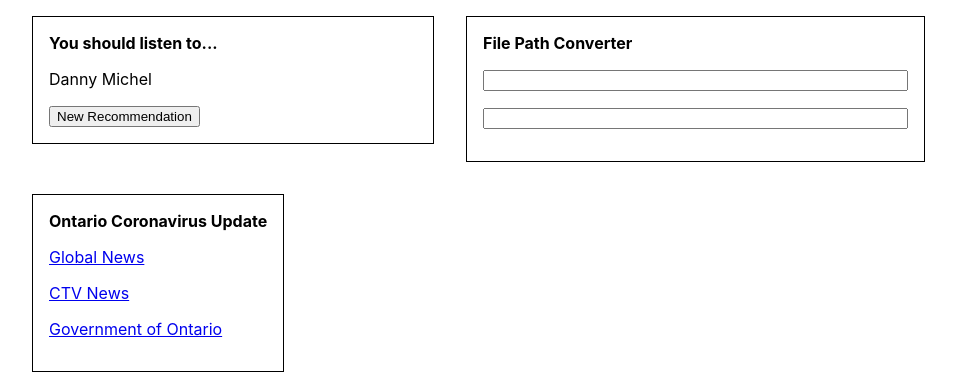
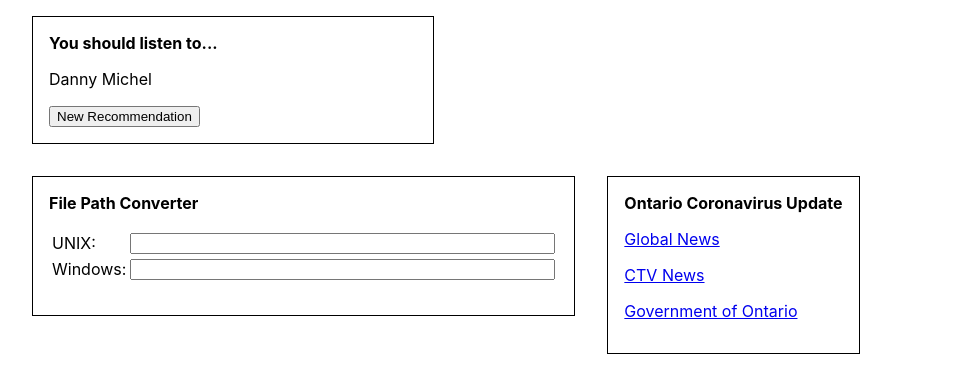
Before and after one commit to jdw1996/dashboard, a React (Create React App) app: page / in a window 1280 px wide. Shown: the top 376 px of the page, without its empty margins (144-1100 px from the left). Built offline with nearby package versions, Linux system fonts and the light colour scheme.

Commit message:
Improve FilePathConverter layout

```diff
--- a/src/FilePathConverter.tsx
+++ b/src/FilePathConverter.tsx
@@ -32,18 +32,38 @@ export function FilePathConverter(): JSX.Element {
 
   return (
     <Widget className="file-path-converter" title="File Path Converter">
-      <p>
-        <input type="text" id="unix-path-input" value={unixPath} size={inputSize} onChange={handleUnixChange} />
-      </p>
-      <p>
+      <table>
+        <tr>
+          <td>
+            <label htmlFor="unix">UNIX:</label>
+          </td>
+          <td>
+            <input
+              type="text"
+              id="unix-path-input"
+              name="unix"
+              value={unixPath}
+              onChange={handleUnixChange}
+              size={inputSize}
+            />
+          </td>
+        </tr>
+        <tr>
+          <td>
+            <label htmlFor="windows">Windows:</label>
+          </td>
+          <td>
             <input
               type="text"
               id="windows-path-input"
+              name="windows"
               value={windowsPath}
+              onChange={handleWindowsChange}
               size={inputSize}
-          onChange={handleWindowsChange}
             />
-      </p>
+          </td>
+        </tr>
+      </table>
     </Widget>
   );
 }
--- a/src/index.css
+++ b/src/index.css
@@ -10,6 +10,11 @@ body {
 
 code {
   font-family: source-code-pro, Menlo, Monaco, Consolas, 'Courier New', monospace;
+}
+
+p,
+table {
+  margin: 1rem 0;
 }
 
 .widget {
```
Lines whose indentation alone changed are shown as unchanged.
